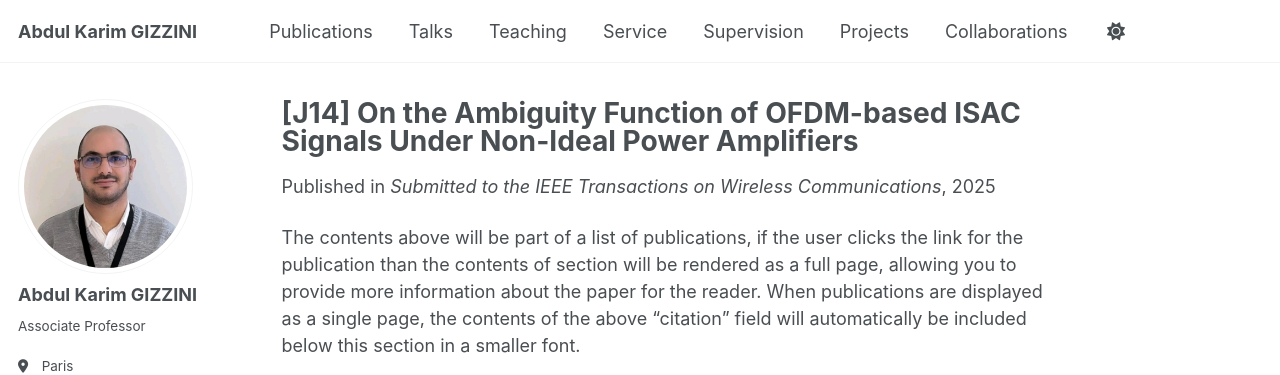
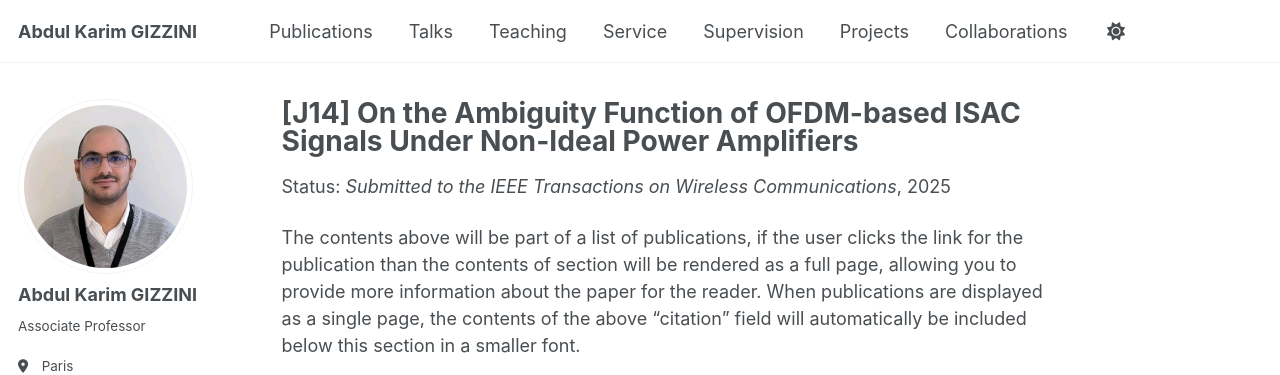
Before and after one commit to abdulkarimgizzini/abdulkarimgizzini-website, a Jekyll site: the page built from _publications/J14.md, in a window 1280 px wide and 1047 px high. Shown: the top 375 px of the window. Built offline with Jekyll 4.4.1, drawn with Linux system fonts in a browser that asks for light colours; some web fonts are replaced; a script that is not in the unit is left out.

Commit message:
Refactor header section in single.html layout

```diff
--- a/_layouts/single.html
+++ b/_layouts/single.html
@@ -26,22 +26,33 @@ layout: default
     <div class="page__inner-wrap">
       {% unless page.header.overlay_color or page.header.overlay_image %}
         <header>
-          {% if page.title %}<h1 class="page__title" itemprop="headline">{{ page.title | markdownify | remove: "<p>" | remove: "</p>" }}</h1>{% endif %}
-          {% if page.read_time %}
-            <p class="page__meta"><i class="fa fa-clock" aria-hidden="true"></i> {% include read-time.html %}</p>
-          {% endif %}
+        {% if page.title %}<h1 class="page__title" itemprop="headline">{{ page.title | markdownify | remove: "<p>" | remove: "</p>" }}</h1>{% endif %}
+
+        {% if page.read_time %}
+          <p class="page__meta"><i class="fa fa-clock" aria-hidden="true"></i> {% include read-time.html %}</p>
+        {% endif %}
+
         {% if page.modified %}
           <p class="page__date"><strong><i class="fa fa-fw fa-calendar" aria-hidden="true"></i> {{ site.data.ui-text[site.locale].date_label | default: "Published:" }}</strong> <time datetime="{{ page.modified | date: "%Y-%m-%d" }}">{{ page.modified | date: "%B %d, %Y" }}</time></p>
         {% endif %}
 
         {% if page.collection == 'teaching' %}
           <p> {{ page.type }}, <i>{{ page.venue }}</i>, {{ page.date | default: "1900-01-01" | date: "%Y" }} </p>
+
         {% elsif page.venue and page.date %}
-          <p>Published in <i>{{ page.venue }}</i>, {{ page.date | default: "1900-01-01" | date: "%Y" }} </p>
+          <p>
+            {% if page.category == 'manuscripts' or page.venue contains 'Submitted' %}
+              Status:
+            {% else %}
+              Published in
+            {% endif %}
+            <i>{{ page.venue }}</i>, {{ page.date | default: "1900-01-01" | date: "%Y" }}
+          </p>
+
         {% elsif page.date %}
           <p class="page__date"><strong><i class="fa fa-fw fa-calendar" aria-hidden="true"></i> {{ site.data.ui-text[site.locale].date_label | default: "Published:" }}</strong> <time datetime="{{ page.date | date_to_xmlschema }}">{{ page.date | default: "1900-01-01" | date: "%B %d, %Y" }}</time></p>
         {% endif %}
-        </header>
+      </header>
       {% endunless %}
 
       <section class="page__content" itemprop="text">
```
